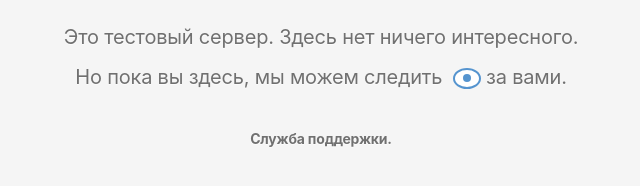
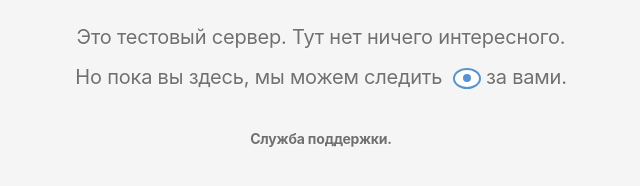
Before and after one commit to aomikhailov/identification-page, a plain HTML site: page web/index.html in a window 1280 px wide. Shown: the part 318-504 px from the top of the page, 319-959 px from the left. Drawn offline with Linux system fonts and the light colour scheme; no server answers.

Commit message:
fix: change sentence

```diff
--- a/web/index.html
+++ b/web/index.html
@@ -22,7 +22,7 @@
             </div>
             <h1 class="animated fadeIn">test.almidev.ru</h1>
             <div class="description-text animated fadeIn">
-                <p>Это тестовый сервер. Здесь нет ничего интересного.</p>
+                <p>Это тестовый сервер. Тут нет ничего интересного.</p>
                 <p class="not-observing animated fadeIn">Но пока вы здесь, мы можем следить
                     <span class="eye"><span class="pupil"></span></span>  за вами. </p>
                 <section class="footer"><span id="footer"></span></section>
```
